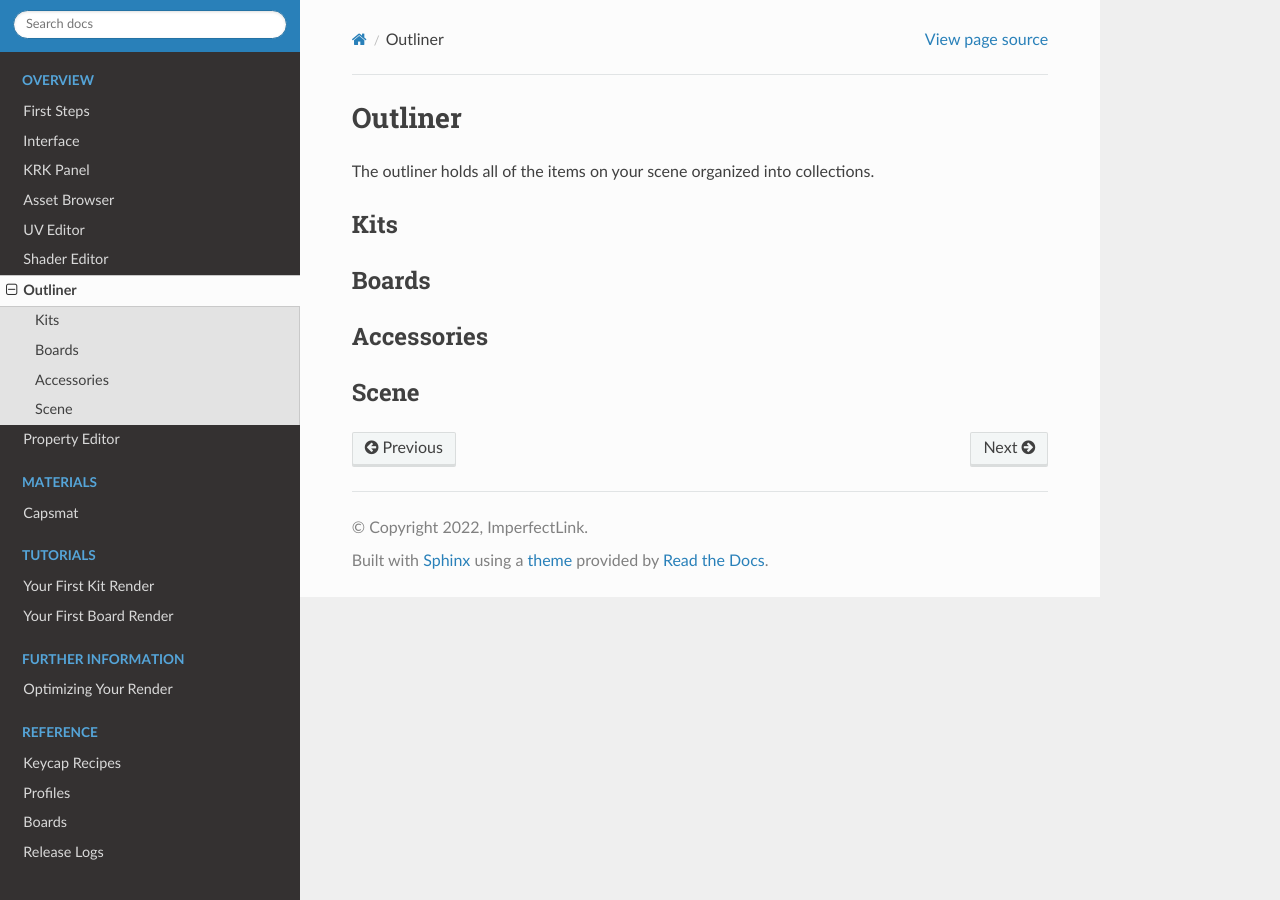
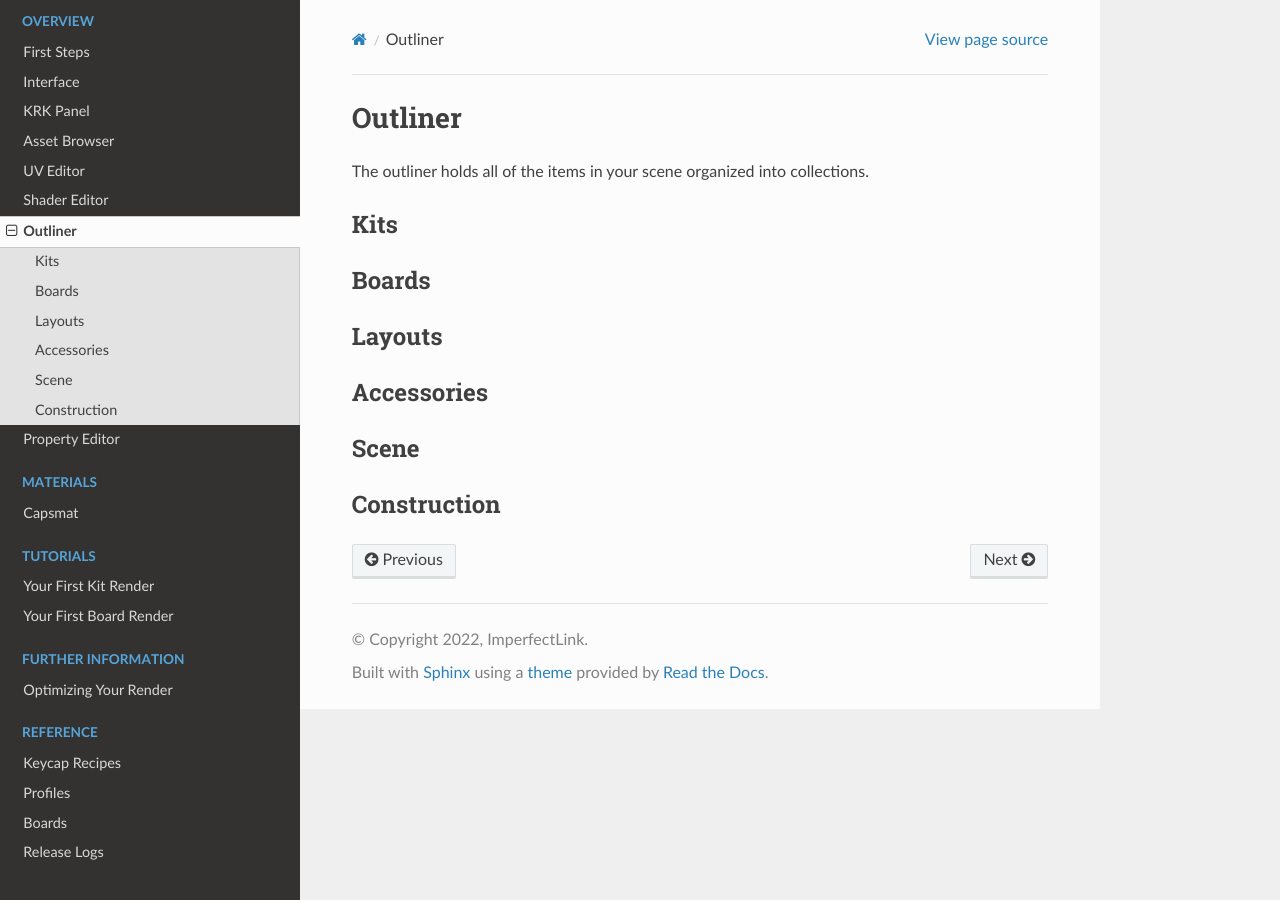
Before and after one commit to imperfectlink/KeyboardRenderKit, a Sphinx documentation site: the page built from docs/source/outliner.rst, in a window 1280 px wide. Built offline with Sphinx 7.4.7 and the Read the Docs theme 2.0.0, drawn with Linux system fonts in a browser that asks for light colours.

Commit message:
Update outliner.rst

```diff
--- a/docs/source/outliner.rst
+++ b/docs/source/outliner.rst
@@ -1,15 +1,21 @@
 Outliner
 ====
-The outliner holds all of the items on your scene organized into collections.
+The outliner holds all of the items in your scene organized into collections.
 
 Kits
-----
+~~~~
 
 Boards
-----
+~~~~
+
+Layouts
+~~~~
 
 Accessories
-----
+~~~~
 
 Scene
-----
+~~~~
+
+Construction
+~~~~
```
